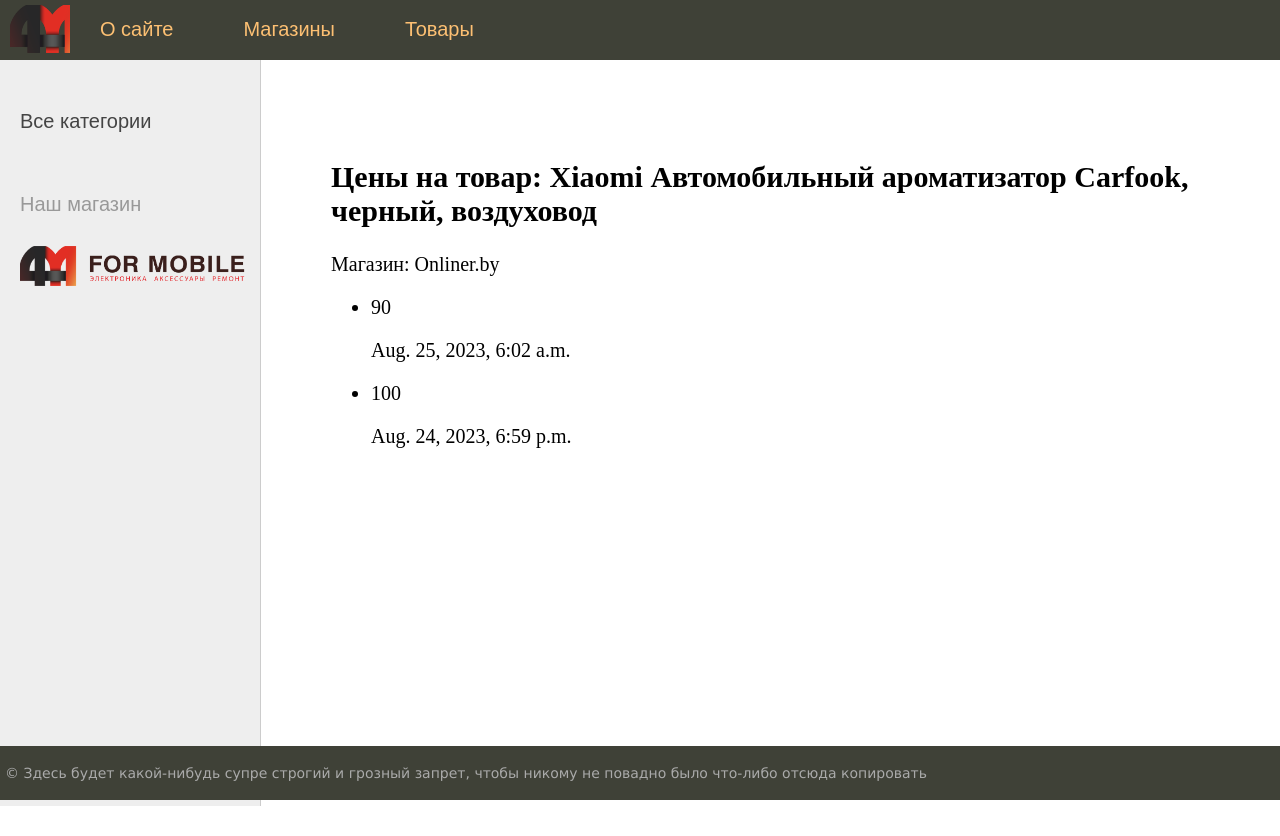
After one commit to wave-or-corpuscula/MonitoringSystem, a Django app: page /goods/1/ in a window 1280 px wide. The commit adds this page. Run offline with Django 4.2, Linux system fonts and the light colour scheme; data comes from the database, SQL or seed files in the repository.

Commit message:
Add goods prices page and update goods one

```diff
--- a/ijusthavealook/parsing/static/parsing/css/styles.css
+++ b/ijusthavealook/parsing/static/parsing/css/styles.css
@@ -192,15 +192,17 @@
 	height: 40px;
 	margin: 0 20px 0 0;
 }
-.left-chapters ul li.share a.share-yt {
+.left-chapters ul li.share a.share-4 {
 	width: 100%;
-	height: 30px;
-	background: url('../images/share_yt.png') no-repeat 0 0
+	height: 40px;
+	background: url('../images/share-4.png') no-repeat 0 0;
+	background-size: cover;
 }
-.left-chapters ul li.share a.share-yt:hover {
+.left-chapters ul li.share-4:hover {
 	width: 100%;
-	height: 30px;
-	background: url('../images/share_yt.png') no-repeat 0 -30px
+	height: 40px;
+	background: url('../images/share-4.png') no-repeat 0 -30px;
+	background-size: cover;
 }
 
 .content {
--- a/ijusthavealook/parsing/templates/parsing/base.html
+++ b/ijusthavealook/parsing/templates/parsing/base.html
@@ -40,8 +40,8 @@
 
 
 		<li class="share">
-		<p>Наш канал</p>
-		<a class="share-yt" href="https://www.youtube.com/channel/UClJzWfGWuGJL2t-3dYKcHTA/playlists" target="_blank" rel="nofollow"></a>
+		<p>Наш магазин</p>
+		<a class="share-4" href="https://4mobile.by/" target="_blank" rel="nofollow"></a>
 		</li>
 	</ul>
 </td>
--- /dev/null
+++ b/ijusthavealook/parsing/templates/parsing/good_prices.html
@@ -0,0 +1,31 @@
+{% extends 'parsing/base.html' %}
+{% load parsing_tags %}
+
+
+{% block content %}
+{% getgoodbyid good_id=good_id as good %}
+<h2>
+    Цены на товар: {{good.name}}
+</h2>
+
+<div class="contains-stores">
+    {% for store in contains %}
+    <p class="store-name" id="{{store.observed_id}}">
+        Магазин: {{store.observed}}
+    </p>
+    <ul class="good-prices">
+        {% for price in store.prices %}
+        <li class="good-price-pair">
+            <p  class="good-price">
+                {{ price.price }}
+            </p>
+            <p class="price-date">
+                {{price.date}}
+            </p>
+        </li>
+        {% endfor %}
+    </ul>
+    {% endfor %}
+
+</div>
+{% endblock %}
--- a/ijusthavealook/parsing/templatetags/parsing_tags.py
+++ b/ijusthavealook/parsing/templatetags/parsing_tags.py
@@ -16,6 +16,10 @@
 def get_goods():
     return Goods.objects.all()
 
+@register.simple_tag(name='getgoodbyid')
+def get_good_by_id(good_id: int):
+    return Goods.objects.get(pk=good_id)
+
 
 @register.simple_tag(name='getlastprices')
 def get_last_prices(observed_id: int = None):
@@ -27,14 +31,14 @@
             date=Subquery(subquery.values('date')[:1])
         )
         observed = Observed.objects.get(pk=observed_id)
+        queryset = latest_prices.annotate(
+            name=Subquery(Goods.objects.filter(pk=OuterRef('good_id')).values('name')[:1])
+        ).values('name', 'price', 'date', 'good_id')
     else:
-        subquery = Prices.objects.filter(good_id=OuterRef('good_id')).order_by('-date')
-        latest_prices = Prices.objects.filter(
-            date=Subquery(subquery.values('date')[:1])
-        )
-
-    queryset = latest_prices.annotate(
-        name=Subquery(Goods.objects.filter(pk=OuterRef('good_id')).values('name')[:1])
-    ).values('name', 'price', 'date')
+        queryset = Prices.objects. \
+            select_related(). \
+                values('good_id', 'good_id__name'). \
+                    annotate(name=F('good_id__name')). \
+                        distinct()
 
     return {'goods': queryset, 'observed': observed}
--- a/ijusthavealook/parsing/urls.py
+++ b/ijusthavealook/parsing/urls.py
@@ -10,7 +10,7 @@
     path('observed/', ObservedListView.as_view(), name='observed'),
     path('observed/<int:observed_id>/', ObservedGoodsView.as_view()),
     path('goods/', GoodsListView.as_view(), name='goods'),
-    path('prices/<int:good_id>/', GoodPricesView.as_view(), name='good_prices'),
+    path('goods/<int:good_id>/', GoodPricesView.as_view(), name='good_prices'),
 
     path('get_goods_data/', get_goods_data)
 ]
--- a/ijusthavealook/parsing/views/about.py
+++ b/ijusthavealook/parsing/views/about.py
@@ -1,4 +1,3 @@
-from django.http import HttpResponse
 from django.shortcuts import render
 from django.views.generic import TemplateView
 
--- a/ijusthavealook/parsing/views/good_prices.py
+++ b/ijusthavealook/parsing/views/good_prices.py
@@ -1,30 +1,45 @@
-from datetime import datetime
-
-from django.http import HttpResponse
-from django.db.models import Q
+from django.db.models import F
 from django.shortcuts import render
 from django.views.generic import TemplateView
 
 from parsing.models import Goods, Prices, Observed
 
 
+from .index import menu
+
+
 class GoodPricesView(TemplateView):
-    template_name = ''
+    template_name = 'parsing/good_prices.html'
 
     def get(self, request, good_id: str):
-        try:
-            good = Goods.objects.get(id=good_id)
-        except Exception:
-            return HttpResponse(f'<h1>No goods with such id</h1>')
 
-        prices = Prices.objects.filter(
-            Q(date__date=datetime(2023, 8, 19)),
-            good_id=good_id).select_related()
-        if len(prices) == 0:
-            return HttpResponse(f'<h1>No price for your good</h1>')
-        print(prices[0].date)
+        contains = []
+        contains_stores = Prices.objects. \
+            filter(good_id=good_id). \
+                select_related(). \
+                    values("observed_id"). \
+                        distinct(). \
+                            annotate(observed_name=F('observed_id__name'))
+        for store in contains_stores:
+            observed_id = store.get('observed_id')
+            prices = Prices.objects. \
+                filter(observed_id=observed_id, good_id=good_id). \
+                    values('price', 'date'). \
+                        order_by('-date')
+            contains.append({
+                'observed_id': observed_id,
+                'observed': store.get('observed_name'),
+                'prices': prices
+                })
 
-        response = f'Prices on good: {good.name}:<br>'
-        response += '<br>'.join([f'{p.observed_id}: {p.price}' for p in prices])
+        context = {
+            'title': 'Цены товара',
+            'menu': menu,
+            'good_id': good_id,
+            'contains': contains
+        }
 
-        return HttpResponse(response)
+        return render(request,
+                      self.template_name,
+                      context=context
+                      )
--- a/ijusthavealook/parsing/views/goods.py
+++ b/ijusthavealook/parsing/views/goods.py
@@ -1,9 +1,7 @@
-from django.http import HttpResponse
 from django.shortcuts import render
 from django.views.generic import TemplateView
 
 from .index import menu
-from parsing.models import Goods
 
 
 class GoodsListView(TemplateView):
--- a/ijusthavealook/parsing/views/observed_goods.py
+++ b/ijusthavealook/parsing/views/observed_goods.py
@@ -1,10 +1,7 @@
-from django.http import HttpResponse
 from django.shortcuts import render
-from django.db.models import OuterRef, Subquery, F
 from django.views.generic import TemplateView
 
 from .index import menu
-from parsing.models import Goods, Observed, Prices
 
 
 class ObservedGoodsView(TemplateView):
```
Also changed, not shown: ijusthavealook/parsing/templates/parsing/goods.html (+6 -4 lines), ijusthavealook/parsing/static/parsing/images/share-4.png (added).
